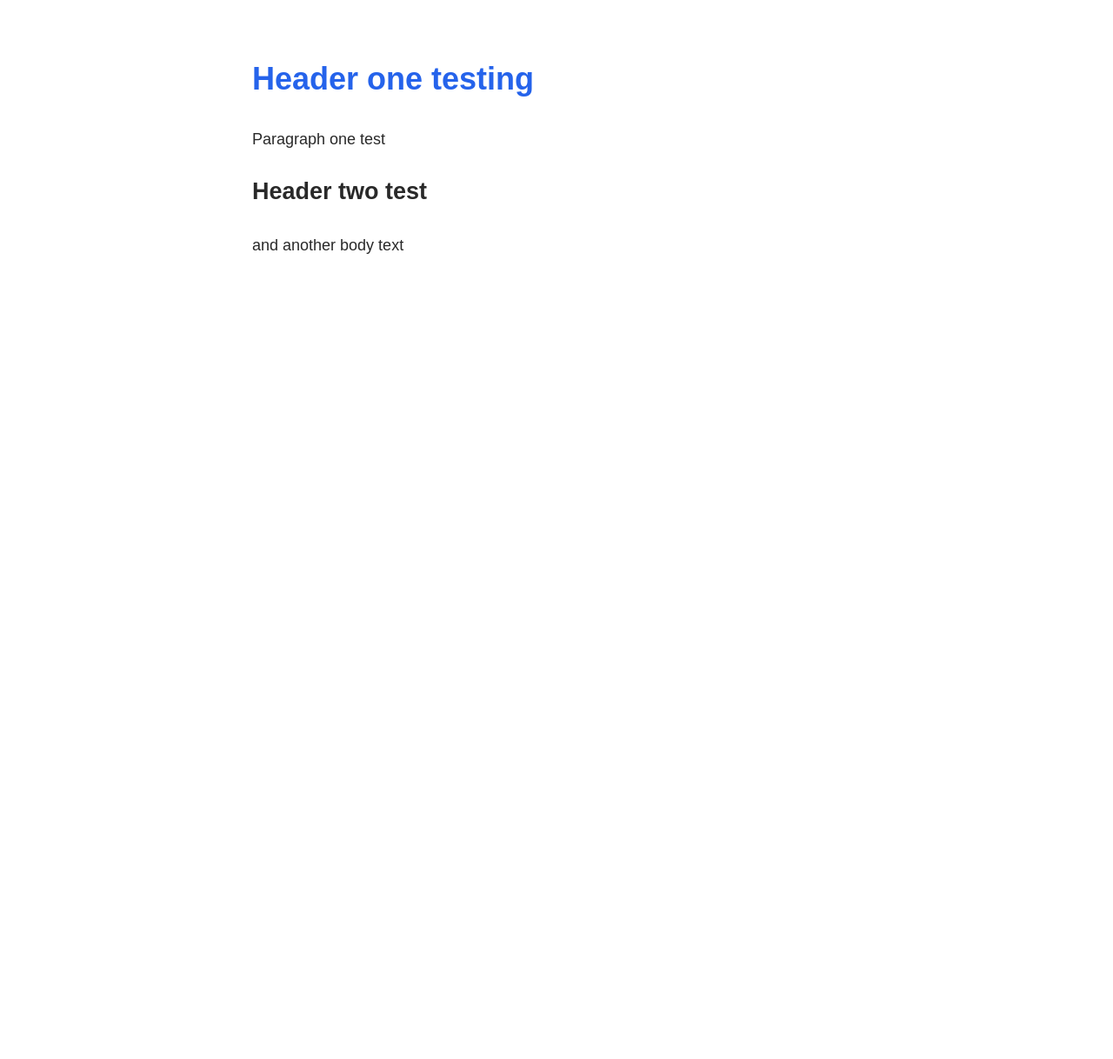
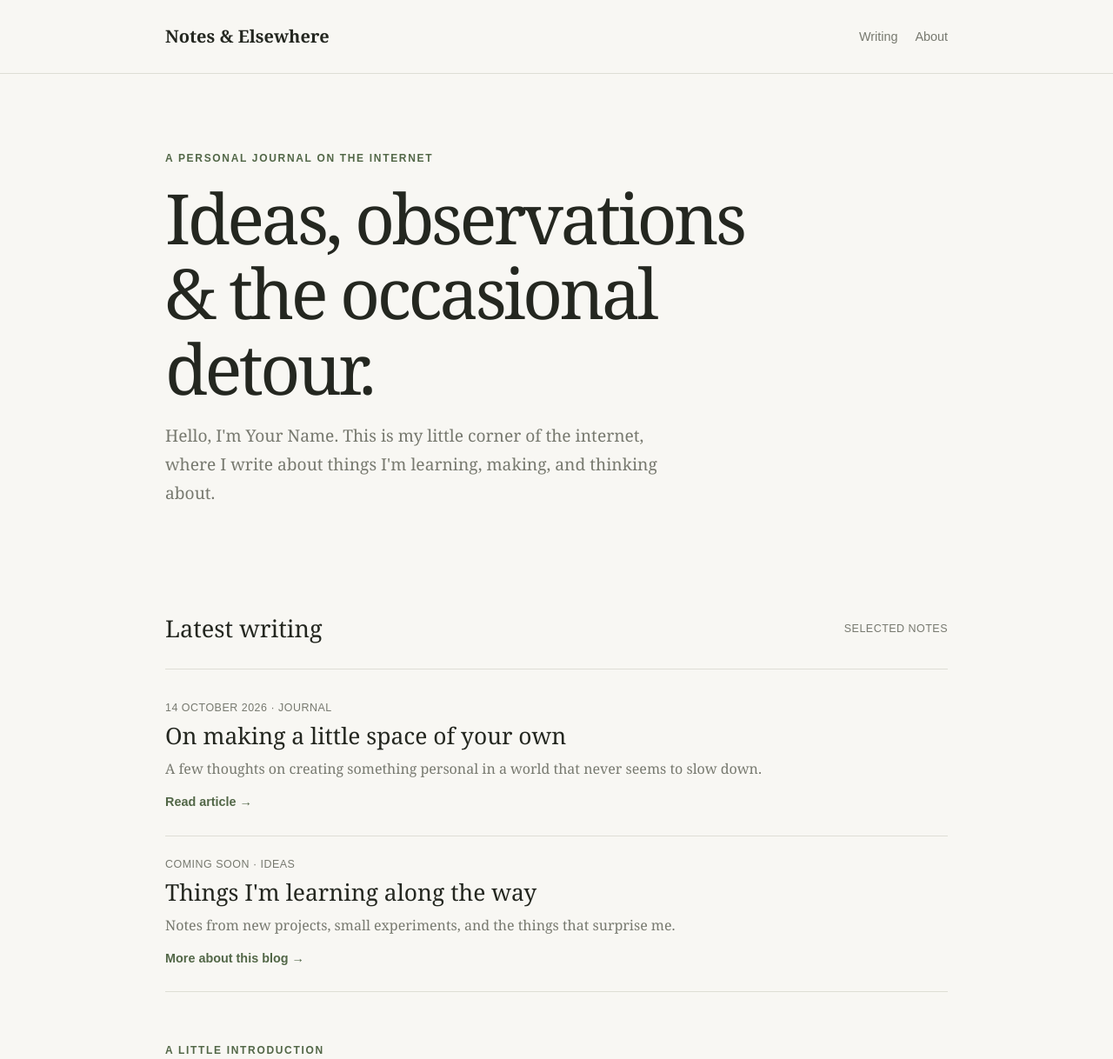
Before and after one commit to Kcapasin/kcapasin.github.io, a plain HTML site: page index.htm in a window 1280 px wide. Shown: the top 1218 px of the page at 87% size. Before the commit the page ends 800 px from the top, so only its background shows below. Drawn offline with Linux system fonts and the light colour scheme.

Commit message:
Update index.htm

```diff
--- a/index.htm
+++ b/index.htm
@@ -1,26 +1,223 @@
+
 <!DOCTYPE html>
 <html lang="en">
 <head>
   <meta charset="UTF-8">
   <meta name="viewport" content="width=device-width, initial-scale=1">
-  <title>GitHub2Blog</title>
+  <meta name="description" content="Personal essays, ideas, and things I'm learning.">
+  <title>Notes & Elsewhere</title>
   <style>
+    :root {
+      --bg: #f8f7f3;
+      --text: #242720;
+      --muted: #77796f;
+      --accent: #526747;
+      --line: #deded5;
+      --card: #ffffff;
+    }
+
+    * { box-sizing: border-box; }
+
+    html { scroll-behavior: smooth; }
+
     body {
+      margin: 0;
+      background: var(--bg);
+      color: var(--text);
+      font-family: Georgia, "Times New Roman", serif;
+      line-height: 1.7;
+    }
+
+    a { color: inherit; }
+
+    .wrap {
+      width: min(900px, 90%);
+      margin: auto;
+    }
+
+    header {
+      padding: 25px 0;
+      border-bottom: 1px solid var(--line);
+    }
+
+    nav {
+      display: flex;
+      justify-content: space-between;
+      align-items: center;
+      gap: 20px;
+    }
+
+    .brand {
+      font-size: 1.25rem;
+      font-weight: bold;
+      text-decoration: none;
+    }
+
+    nav .links {
+      display: flex;
+      gap: 20px;
+    }
+
+    nav .links a {
+      color: var(--muted);
+      font: 0.9rem Arial, sans-serif;
+      text-decoration: none;
+    }
+
+    nav a:hover, .read:hover { color: var(--accent); }
+
+    .hero {
+      padding: 90px 0 75px;
       max-width: 700px;
-      margin: 60px auto;
-      padding: 0 20px;
-      font: 18px/1.7 Arial, sans-serif;
-      color: #292929;
     }
-    h1 { color: #2563eb; }
-    a { color: #2563eb; }
+
+    .eyebrow {
+      color: var(--accent);
+      font: bold 0.75rem Arial, sans-serif;
+      letter-spacing: 0.14em;
+      text-transform: uppercase;
+    }
+
+    h1 {
+      font-size: clamp(2.7rem, 8vw, 5rem);
+      font-weight: normal;
+      line-height: 1.08;
+      letter-spacing: -0.045em;
+      margin: 18px 0;
+    }
+
+    .intro {
+      color: var(--muted);
+      font-size: 1.2rem;
+      max-width: 570px;
+    }
+
+    .section-heading {
+      display: flex;
+      align-items: center;
+      justify-content: space-between;
+      border-bottom: 1px solid var(--line);
+      margin-bottom: 12px;
+    }
+
+    h2 { font-size: 1.7rem; font-weight: normal; }
+
+    .post {
+      padding: 25px 0;
+      border-bottom: 1px solid var(--line);
+    }
+
+    .meta {
+      color: var(--muted);
+      font: 0.78rem Arial, sans-serif;
+      letter-spacing: 0.04em;
+    }
+
+    .post h3 {
+      font-size: 1.65rem;
+      font-weight: normal;
+      margin: 8px 0;
+      line-height: 1.3;
+    }
+
+    .post p { color: var(--muted); margin: 8px 0; }
+
+    .read {
+      display: inline-block;
+      margin-top: 8px;
+      color: var(--accent);
+      font: bold 0.9rem Arial, sans-serif;
+      text-decoration: none;
+    }
+
+    .about {
+      padding: 60px 0;
+      max-width: 650px;
+    }
+
+    footer {
+      padding: 25px 0;
+      border-top: 1px solid var(--line);
+      color: var(--muted);
+      font: 0.8rem Arial, sans-serif;
+    }
+
+    @media (max-width: 520px) {
+      .hero { padding: 60px 0 45px; }
+      nav .links { gap: 12px; }
+      .brand { font-size: 1.05rem; }
+      nav .links a { font-size: 0.8rem; }
+    }
   </style>
 </head>
 <body>
-  <h1>Header one testing</h1>
-  <p>Paragraph one test</p>
+  <header>
+    <nav class="wrap">
+      <a class="brand" href="#">Notes & Elsewhere</a>
+      <div class="links">
+        <a href="#writing">Writing</a>
+        <a href="#about">About</a>
+      </div>
+    </nav>
+  </header>
 
-  <h2>Header two test</h2>
-  <p>and another body text</p>
+  <main class="wrap">
+    <section class="hero">
+      <div class="eyebrow">A personal journal on the internet</div>
+      <h1>Ideas, observations & the occasional detour.</h1>
+      <p class="intro">
+        Hello, I'm Your Name. This is my little corner of
+        the internet, where I write about things I'm learning,
+        making, and thinking about.
+      </p>
+    </section>
+
+    <section id="writing">
+      <div class="section-heading">
+        <h2>Latest writing</h2>
+        <span class="meta">SELECTED NOTES</span>
+      </div>
+
+      <article class="post">
+        <div class="meta">14 OCTOBER 2026 · JOURNAL</div>
+        <h3>On making a little space of your own</h3>
+        <p>
+          A few thoughts on creating something personal
+          in a world that never seems to slow down.
+        </p>
+        <a class="read" href="posts/first-post.html">Read article →</a>
+      </article>
+
+      <article class="post">
+        <div class="meta">COMING SOON · IDEAS</div>
+        <h3>Things I'm learning along the way</h3>
+        <p>
+          Notes from new projects, small experiments,
+          and the things that surprise me.
+        </p>
+        <a class="read" href="#about">More about this blog →</a>
+      </article>
+    </section>
+
+    <section class="about" id="about">
+      <div class="eyebrow">A little introduction</div>
+      <h2>About me</h2>
+      <p>
+        I'm a curious person who enjoys collecting ideas,
+        learning new things, and sharing what I discover.
+        This blog is a home for those thoughts.
+      </p>
+      <p>
+        For questions or collaborations, email:
+        <a href="mailto:hello@example.com">hello@example.com</a>
+      </p>
+    </section>
+  </main>
+
+  <footer>
+    <div class="wrap">
+      © 2026 Your Name · Made with care and hosted on GitHub Pages.
+    </div>
+  </footer>
 </body>
 </html>
```
